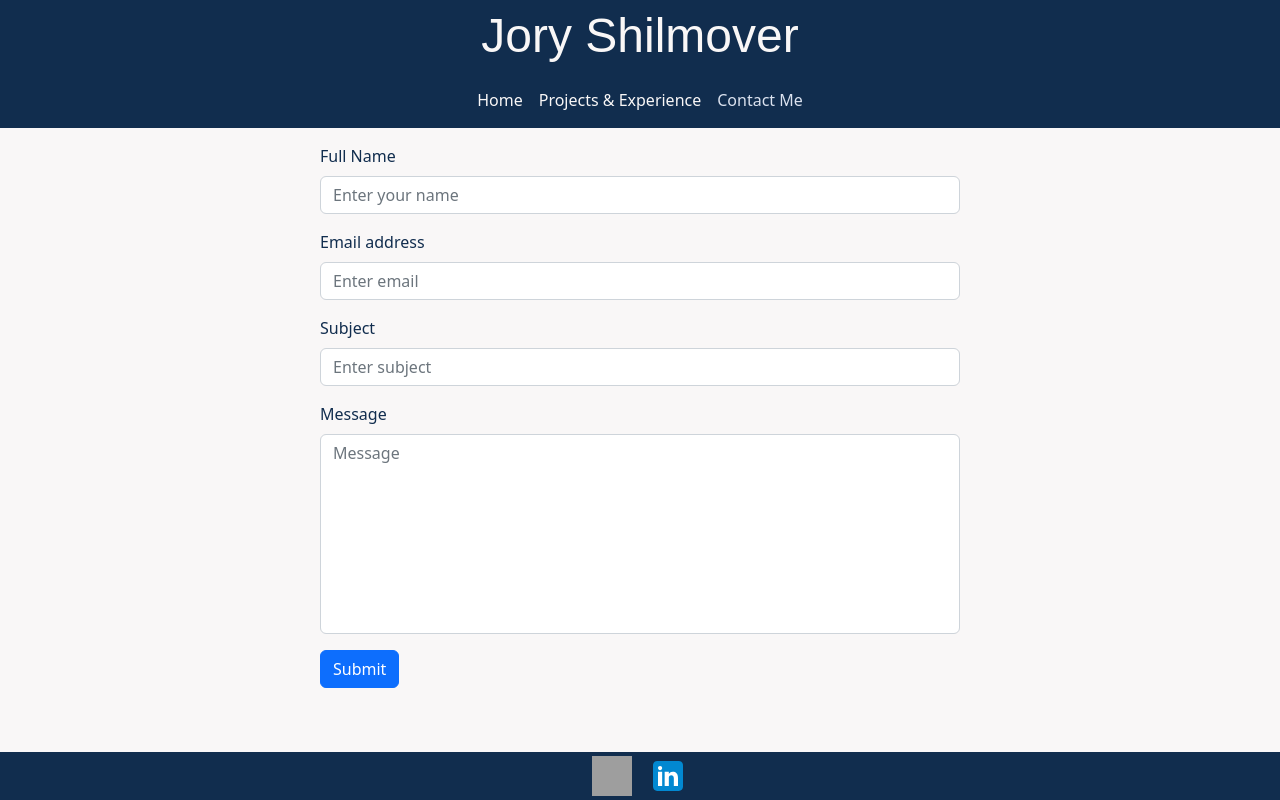
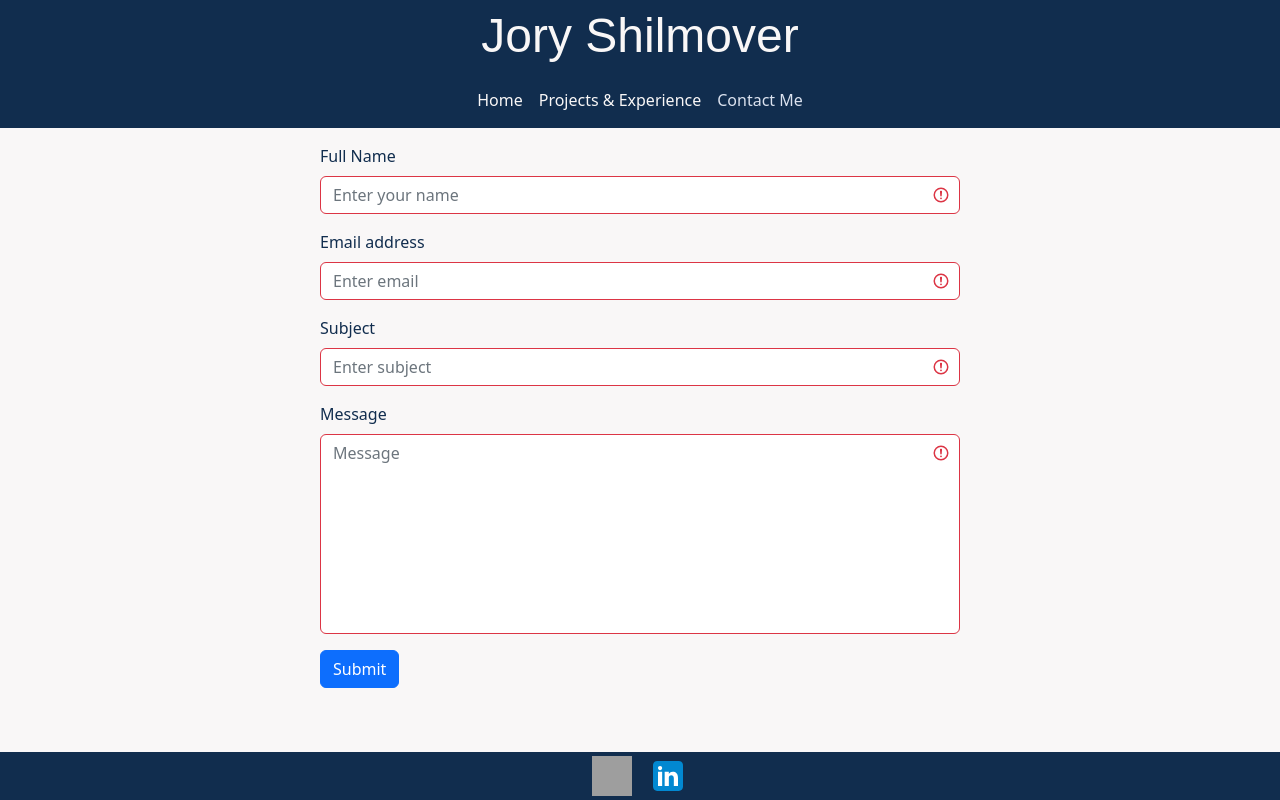
Before and after one commit to jshilmover/personal_site, a Next.js app: page /contact in a window 1280 px wide. Built offline with nearby package versions, Linux system fonts and the light colour scheme; grey boxes are pictures that could not be loaded; a web font is replaced by a local one.

Commit message:
fixed error

```diff
--- a/src/pages/contact/index.tsx
+++ b/src/pages/contact/index.tsx
@@ -1,6 +1,6 @@
 import Head from "next/head";
 import { Form, Button } from "react-bootstrap";
-import { useState } from "react";
+import { FormEvent, useState } from "react";
 
 import styles from "@/styles/Contact.module.css";
 
@@ -8,7 +8,7 @@ export default function Home() {
   const [success, setSuccess] = useState(false);
   const [error, setError] = useState(false);
 
-  const sendEmail = async (e: React.FormEvent) => {
+  const sendEmail = async (e: FormEvent<HTMLFormElement>) => {
     e.preventDefault();
 
     const target = e.target as typeof e.target & {
@@ -23,7 +23,9 @@ export default function Home() {
     const subject = target.formBasicSubject.value;
     const message = target.formBasicBody.value;
 
-    const valid = e.currentTarget.checkValidity();
+    const form = e.currentTarget;
+
+    const valid = form.checkValidity();
 
     if (valid) {
       const res = await fetch("/api/sendgrid", {
@@ -57,7 +59,7 @@ export default function Home() {
       </Head>
       <main className={styles.main}>
         <div className={styles.formContainer}>
-          <Form onSubmit={(e) => sendEmail(e)}>
+          <Form onSubmit={(e) => sendEmail(e)} validated>
             <Form.Group className="mb-3" controlId="formFullName">
               <Form.Label>Full Name</Form.Label>
               <Form.Control
```
